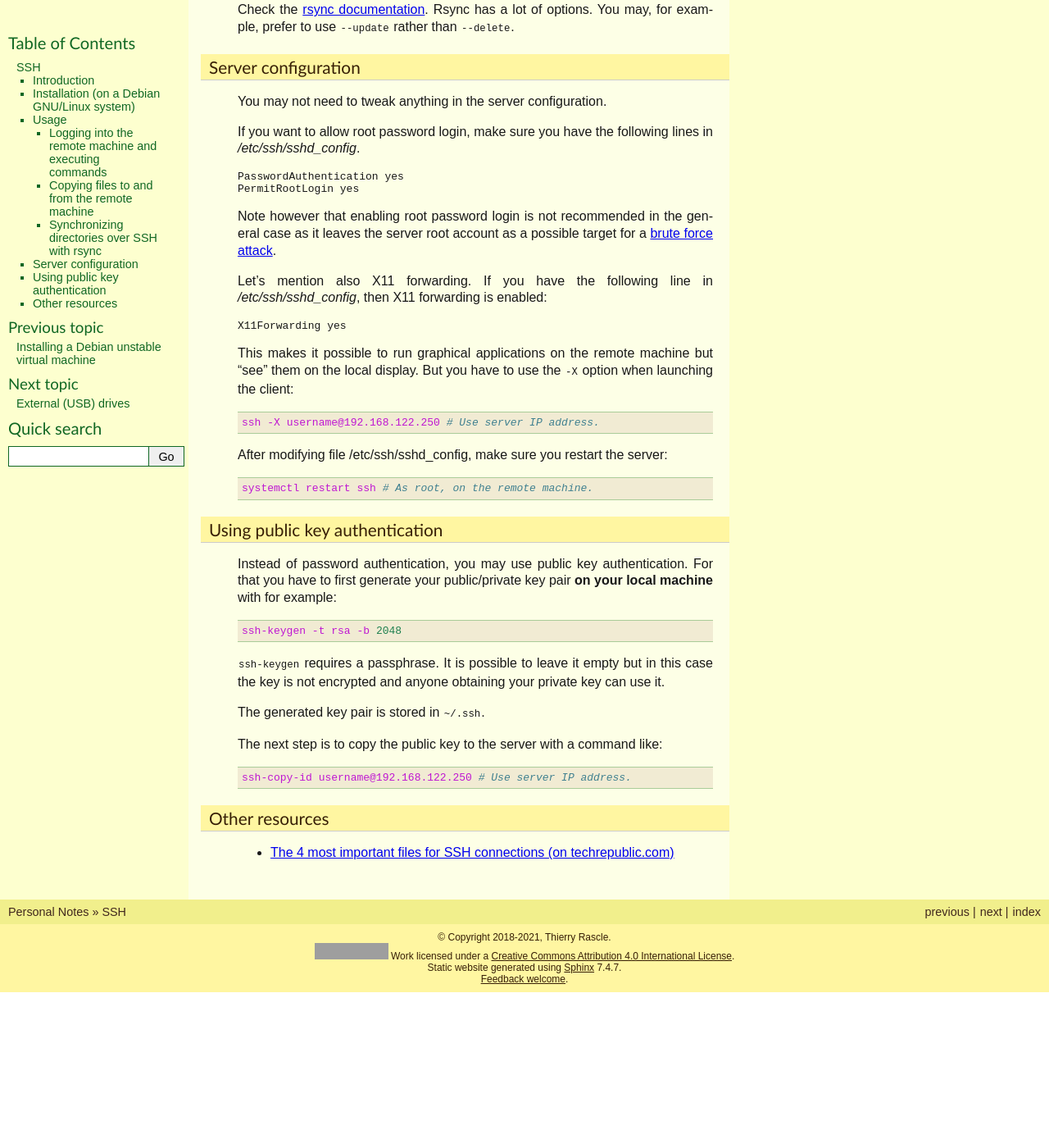
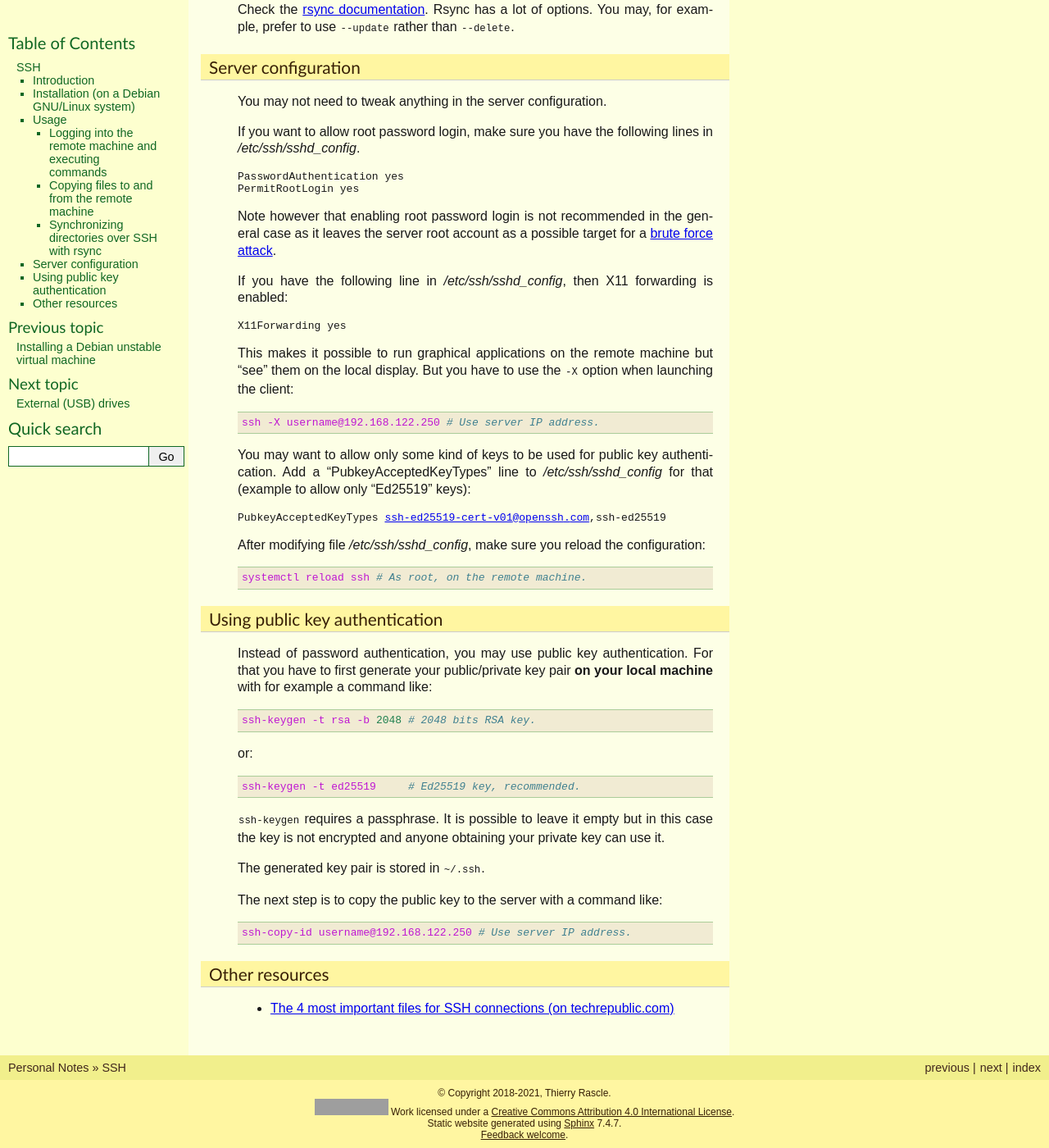
Before and after one commit to thierr26/thierr26_personal_notes_sphinx_sources, a Sphinx documentation site: the page built from source/ssh.rst, in a window 1280 px wide and 1400 px high, scrolled down 1354 px. Shown: the whole window at 82% size. Built offline with Sphinx 7.4.7, drawn with Linux system fonts in a browser that asks for light colours; before the commit the page ends 2564 px from its top, so only the background shows below that; grey boxes are pictures that could not be loaded.

Commit message:
Add Ed25519 keys in SSH page

```diff
--- a/source/ssh.rst
+++ b/source/ssh.rst
@@ -92,7 +92,7 @@ Server configuration
   pair: SSH; root password login
   pair: SSH; X11 forwarding
   single: /etc/ssh/sshd_config
-  pair: systemctl commands; restart
+  pair: systemctl commands; reload
 
 You may not need to tweak anything in the server configuration.
 
@@ -106,8 +106,8 @@ Note however that enabling root password login is not recommended in the
 general case as it leaves the server root account as a possible target for a
 `brute force attack <https://linuxhint.com/bruteforce_ssh_ftp>`_.
 
-Let's mention also X11 forwarding. If you have the following line in
-`/etc/ssh/sshd_config`, then X11 forwarding is enabled:
+If you have the following line in `/etc/ssh/sshd_config`, then X11 forwarding
+is enabled:
 
 | X11Forwarding yes
 
@@ -117,9 +117,16 @@ launching the client::
 
   ssh -X username@192.168.122.250 # Use server IP address.
 
-After modifying file /etc/ssh/sshd_config, make sure you restart the server::
+You may want to allow only some kind of keys to be used for public key
+authentication. Add a "PubkeyAcceptedKeyTypes" line to `/etc/ssh/sshd_config`
+for that (example to allow only "Ed25519" keys):
 
-  systemctl restart ssh # As root, on the remote machine.
+| PubkeyAcceptedKeyTypes ssh-ed25519-cert-v01@openssh.com,ssh-ed25519
+
+After modifying file `/etc/ssh/sshd_config`, make sure you reload the
+configuration::
+
+  systemctl reload ssh # As root, on the remote machine.
 
 
 Using public key authentication
@@ -133,9 +140,13 @@ Using public key authentication
 
 Instead of password authentication, you may use public key authentication. For
 that you have to first generate your public/private key pair **on your local
-machine** with for example::
+machine** with for example a command like::
 
-  ssh-keygen -t rsa -b 2048
+  ssh-keygen -t rsa -b 2048 # 2048 bits RSA key.
+
+or::
+
+  ssh-keygen -t ed25519     # Ed25519 key, recommended.
 
 ``ssh-keygen`` requires a passphrase. It is possible to leave it empty but in
 this case the key is not encrypted and anyone obtaining your private key can
```
